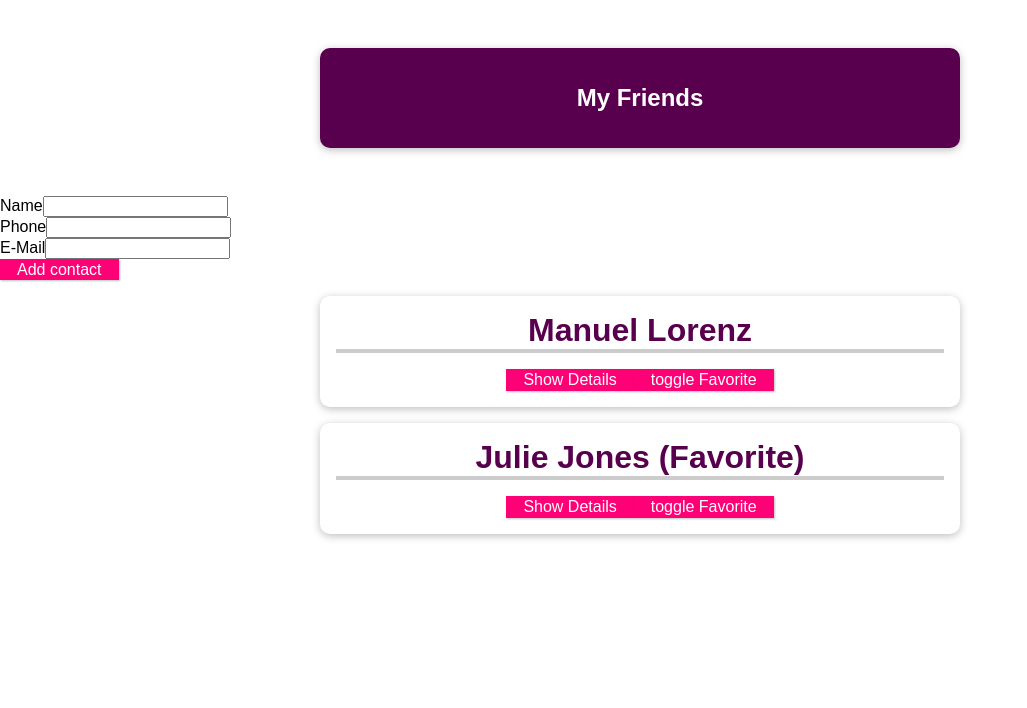
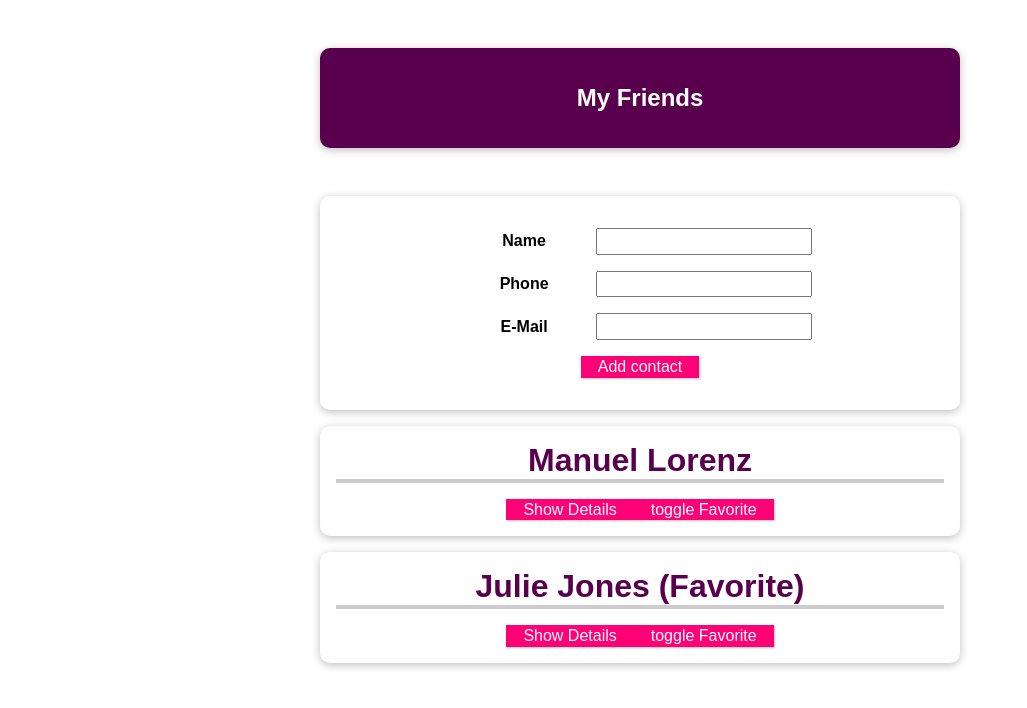
Before and after one commit to MJoshua25/8.-Component-Communication, a Vue app: page / in a window 1280 px wide. Shown: the top 708 px of the page, without its empty margins (0-1027 px from the left). Built offline with nearby package versions, Linux system fonts and the light colour scheme.

Commit message:
update style

```diff
--- a/src/App.vue
+++ b/src/App.vue
@@ -73,7 +73,8 @@ header {
   padding: 0;
   list-style: none;
 }
-#app li {
+#app li,
+#app form {
   box-shadow: 0 2px 8px rgba(0, 0, 0, 0.26);
   margin: 1rem auto;
   border-radius: 10px;
@@ -103,4 +104,17 @@ header {
   border-color: #ec3169;
   box-shadow: 1px 1px 4px rgba(0, 0, 0, 0.26);
 }
+#app input {
+  font: inherit;
+  padding: 0.15rem;
+}
+#app label {
+  font-weight: bold;
+  margin-right: 1rem;
+  width: 7rem;
+  display: inline-block;
+}
+#app form div {
+  margin: 1rem 0;
+}
 </style>
```
